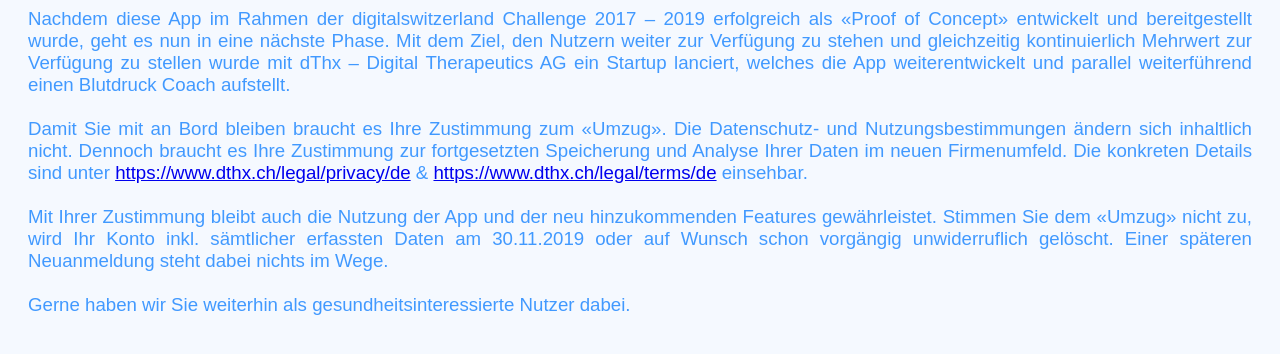
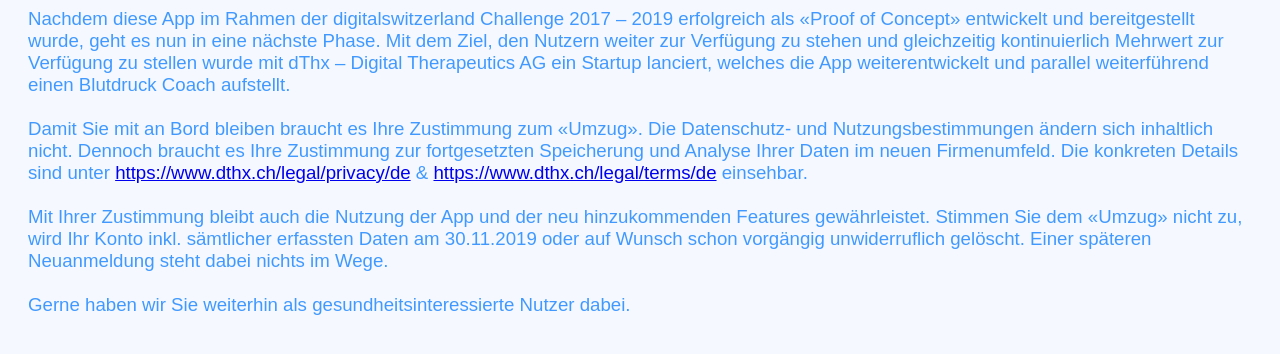
Before and after one commit to obpm-riva/app-web-auth2, a plain HTML site: page v2/language/de/OwnershipTransferTerms.html in a window 1280 px wide. Drawn offline with Linux system fonts and the light colour scheme.

Commit message:
Update OwnershipTransferTerms.html

```diff
--- a/v2/language/de/OwnershipTransferTerms.html
+++ b/v2/language/de/OwnershipTransferTerms.html
@@ -1,7 +1,11 @@
 <!DOCTYPE html>
 <!-- saved from url=(0069)https://sw.obpmprod.ch/access/language/de/OwnershipTransferTerms.html -->
-<html><head><meta http-equiv="Content-Type" content="text/html; charset=UTF-8"></head><body style="background-color:#f5f9ff;">
-    <div style="font-size: 14pt; color:#4199ff; font-family: sans-serif; margin: 0 20px; text-align: justify;">
+<html>
+<head>
+	<meta http-equiv="Content-Type" content="text/html; charset=UTF-8">
+</head>
+<body style="background-color:#f5f9ff;">
+    <div style="font-size: 14pt; color:#4199ff; font-family: sans-serif; margin: 0 20px;">
         <div>
             Nachdem diese App im Rahmen der digitalswitzerland Challenge 2017 – 2019 erfolgreich als «Proof of Concept» entwickelt und bereitgestellt wurde, geht es nun in eine nächste Phase.
             Mit dem Ziel, den Nutzern weiter zur Verfügung zu stehen und gleichzeitig kontinuierlich Mehrwert zur Verfügung zu stellen wurde mit dThx – Digital Therapeutics AG ein Startup lanciert,
@@ -24,6 +28,5 @@
             Gerne haben wir Sie weiterhin als gesundheitsinteressierte Nutzer dabei.
         </div>
     </div>
-
-
-</body></html>
+</body>
+</html>
```
